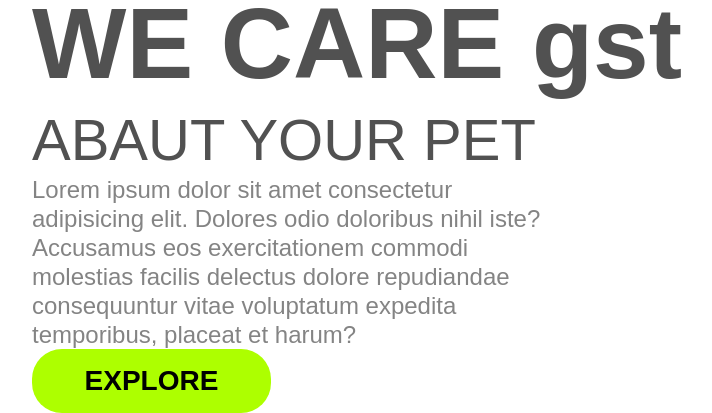
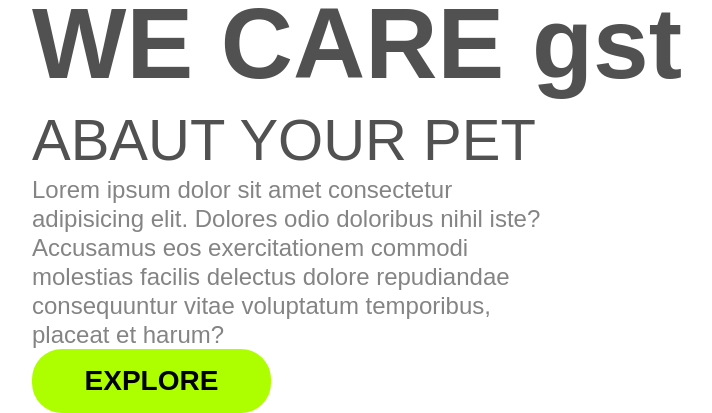
Before and after one commit to danisilvacardoso/Projeto-1-css, a plain HTML site: page index.html in a window 1280 px wide. Shown: the part 751-1164 px from the top of the page, without its empty margins (54-766 px from the left). Drawn offline with Linux system fonts and the light colour scheme; a web font is replaced by a local one.

Commit message:
modificaçao do paragrafo

```diff
--- a/index.html
+++ b/index.html
@@ -30,7 +30,7 @@
             <h2>ABAUT YOUR PET</h2>
             <P>Lorem ipsum dolor sit amet consectetur adipisicing elit. Dolores odio doloribus nihil iste? Accusamus eos
                 exercitationem commodi molestias facilis delectus dolore repudiandae consequuntur vitae voluptatum
-                expedita
+
                 temporibus, placeat et harum?</P>
             <button class="button-main">EXPLORE</button>
         </section>
```
